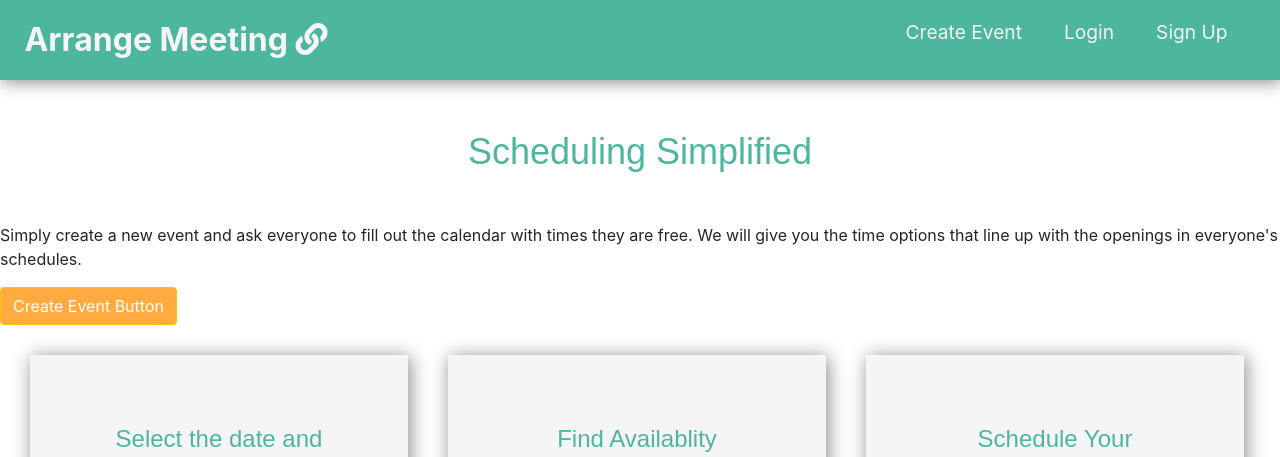
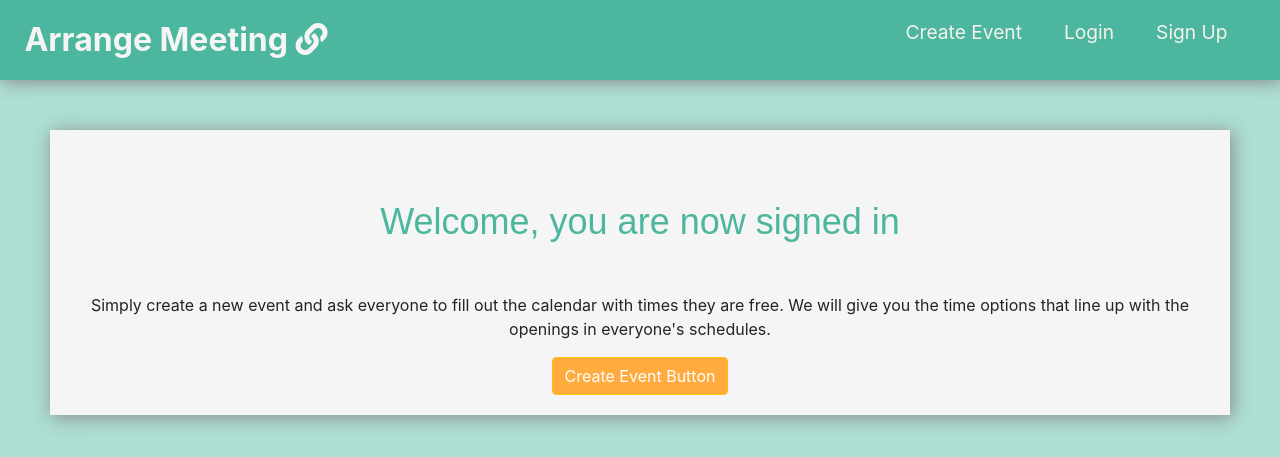
Before and after one commit to clydebaron2000/arrangemeeting, a React (Create React App) app in the folder client/: page /create in a window 1280 px wide. Shown: the top 457 px of the page. Built offline with nearby package versions, Linux system fonts and the light colour scheme; no server answers.

Commit message:
styling for create page classes

```diff
--- a/client/src/pages/CreateEvent/CreateEvent.js
+++ b/client/src/pages/CreateEvent/CreateEvent.js
@@ -53,11 +53,11 @@ function CreateEvent() {
 	return (
 
 
-		<div>
+		<div className="createEventbody">
 
 			<Navbar />
-			<div className="header">
-				<h2>Scheduling Simplified</h2>
+			<div className="createheader">
+				<h2>Welcome, you are now signed in</h2>
 
 				<p>
 					Simply create a new event and ask everyone to fill out the calendar with times they are free.
--- a/client/src/pages/CreateEvent/style.css
+++ b/client/src/pages/CreateEvent/style.css
@@ -1,5 +1,16 @@
+.createEventbody{
+    background-color:#addfd4;
+    text-align: center;
+}
 .createEventDiv {
     margin: auto;
+}
+.createheader{
+    background-color: whitesmoke;
+    padding: 20px;
+    margin: 50px;
+    text-align: center;
+    box-shadow: 2px 2px 18px #888888;
 }
 
 .createH2 {
```
